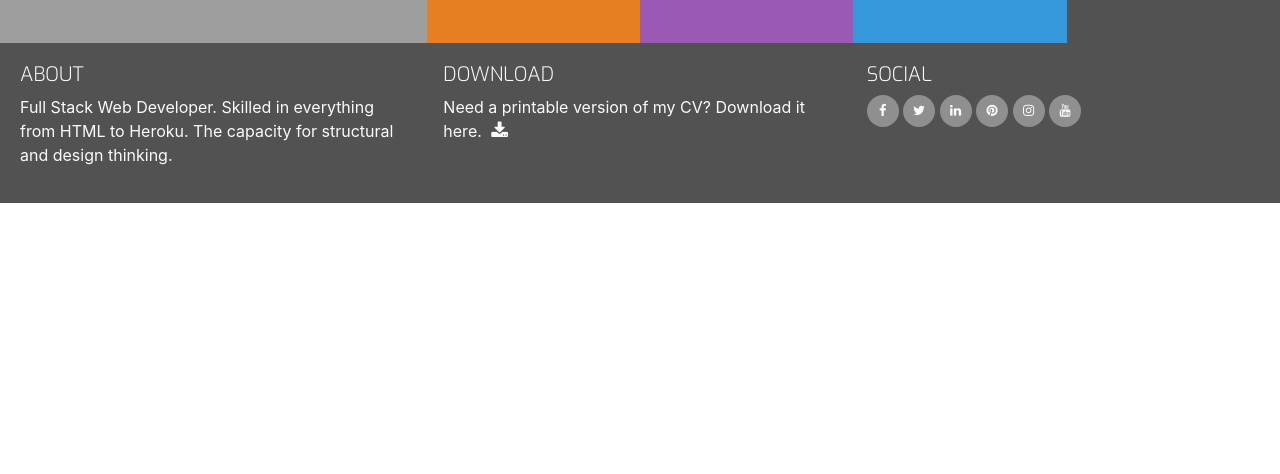
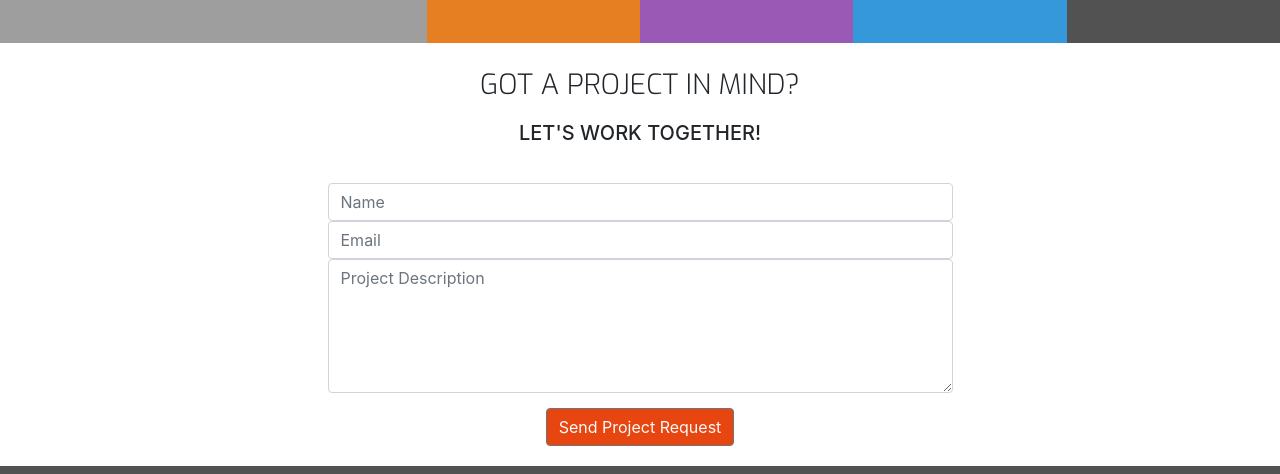
Before and after one commit to cgrace0044/caroline-resume, a plain HTML site: page contact.html in a window 1280 px wide. Shown: the part 326-800 px from the top of the page. Drawn offline with nearby package versions, Linux system fonts and the light colour scheme; grey boxes are pictures that could not be loaded.

Commit message:
completing contact page

```diff
--- a/assets/css/style.css
+++ b/assets/css/style.css
@@ -16,6 +16,10 @@
 
 .bg-color-work-history{
     background-color: #9b59b6;
+}
+
+.bg-color-contact{
+    background-color: #fff;
 }
 
 .ui-menu-color-home{
@@ -336,3 +340,36 @@ footer {
 .history-items {
     margin-bottom: 30px;
 }
+
+/* -------------------------------Contact Form */
+
+.contact-heading {
+    font-family: "Exo", sans-serif;
+    font-weight: 300;
+    margin-top: 25px;
+    margin-bottom: 20px;
+}
+
+.center-form {
+    padding-top: 10px;
+    margin: 0 auto;
+    max-width: 70%;
+}
+
+button[type="submit"] {
+    margin-top: 15px;
+    margin-bottom: 20px;
+    color: #fafafa;
+    background-color: #e84610;
+}
+
+/* -------------------------------Media Queries */
+@media(min-width: 992px) {
+    .center-form {
+        padding-top: 30px;
+        min-height: 240px;
+        margin: 0 auto;
+        max-width: 50%;
+    }
+
+}
--- a/contact.html
+++ b/contact.html
@@ -25,16 +25,16 @@
                     <div class="col">
                         <ul id="nav" class="list-inline menucontainer">
                             <li class="col-6 col-sm-3 list-inline-item ui-menu-color-home menuitem">
-                                <a href="#" class="hvr-sweep-to-bottom"><i class="fa fa-home" aria-hidden="true"></i><span>Home</span></a>
+                                <a href="index.html" class="hvr-sweep-to-bottom"><i class="fa fa-home" aria-hidden="true"></i><span>Home</span></a>
                             </li>
                             <li class="col-6 col-sm-3 list-inline-item ui-menu-color-resume menuitem">
-                                <a href="#" class="hvr-sweep-to-bottom"><i class="fa fa-graduation-cap" aria-hidden="true"></i><span>Resume</span></a>
+                                <a href="resume.html" class="hvr-sweep-to-bottom"><i class="fa fa-graduation-cap" aria-hidden="true"></i><span>Resume</span></a>
                             </li>
                             <li class="col-6 col-sm-3 list-inline-item ui-menu-color-contact menuitem">
-                                <a href="#" class="hvr-sweep-to-bottom"><i class="fa fa-comment-o" aria-hidden="true"></i><span>Contact</span></a>
+                                <a href="contact.html" class="hvr-sweep-to-bottom"><i class="fa fa-comment-o" aria-hidden="true"></i><span>Contact</span></a>
                             </li>
                             <li class="col-6 col-sm-3 list-inline-item ui-menu-color-download menuitem">
-                                <a href="#" class="hvr-sweep-to-bottom"><i class="fa fa-download" aria-hidden="true"></i><span>Download CV</span></a>
+                                <a href="assets/cv/sample-cv.pdf" target="_blank" class="hvr-sweep-to-bottom"><i class="fa fa-download" aria-hidden="true"></i><span>Download CV</span></a>
                             </li>
                         </ul>
                     </div>
@@ -42,7 +42,25 @@
             </div>
         </div>
     </header>
-    <section>
+    <section class="container-fluid">
+        <div class="row bg-color-contact">
+            <div class="col">
+                <h3 class="contact-heading uppercase text-center">Got a project in mind?</h3>
+                <h5 class="uppercase text-center">Let's work together!</h5>
+                <div class="center-form">
+                    <form>
+                        <input type="text" name="name" id="fullname" class="form-control" placeholder="Name" required/>
+                        <input type="email" name="email" id="emailaddress" class="form-control" placeholder="Email" required/>
+                        <textarea rows="5" name="projectsummary" id="projectsummary" class="form-control" placeholder="Project Description" required></textarea>
+                        <div class="form-row text-center">
+                            <div class="col">
+                                <button type="submit" class="btn btn-secondary">Send Project Request</button>
+                            </div>
+                        </div>
+                    </form>
+                </div>
+            </div>
+        </div>
 
     </section>
     <footer>
@@ -58,7 +76,7 @@
                 <h5 class="uppercase general-sub">Download</h5>
                 <p class="inline-block">
                     Need a printable version of my CV? Download it here.
-                        <a href="#" target="_blank" class="cv-pdf">
+                        <a href="assets/cv/sample-cv.pdf" target="_blank" class="cv-pdf">
                             <i class="fa fa-download" aria-hidden="true"></i>
                             <span class="sr-only">Download link.</span>
                         </a>
@@ -98,7 +116,7 @@
                         </a>
                     </li>
                     <li class="list-inline-item">
-                        <a href="#" target="_blank">
+                        <a href="" target="_blank">
                             <i class="fa fa-youtube" aria-hidden="true"></i>
                             <span class="sr-only">Youtube</span>
                         </a>
```
Also changed, not shown: index.html (+5 -5 lines), resume.html (+7 -7 lines), 1 other file.
